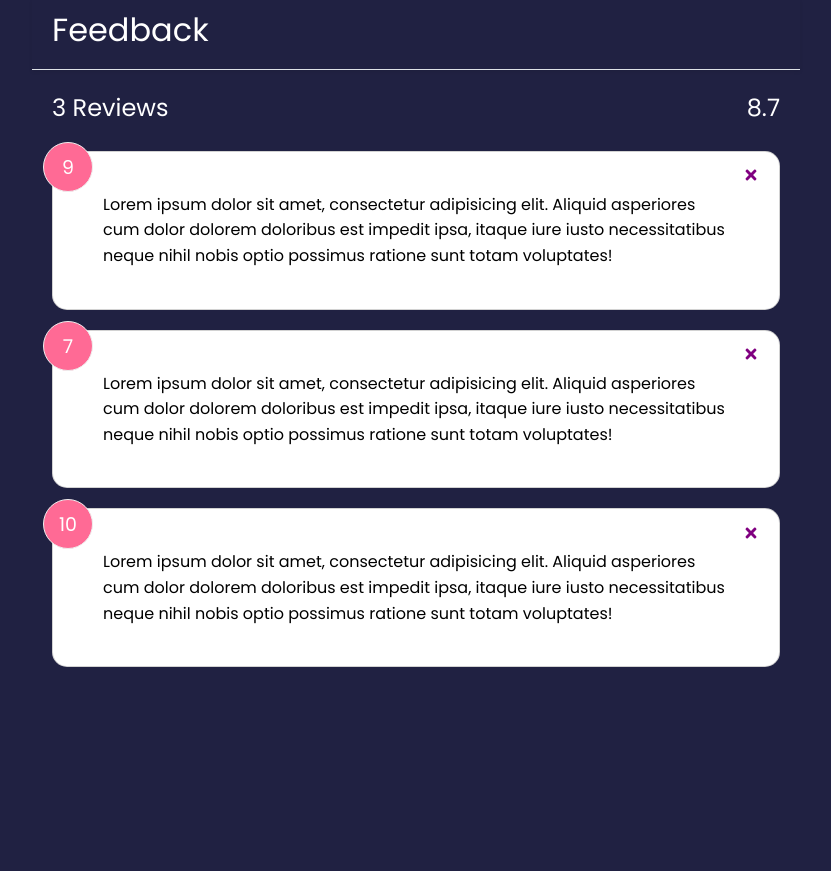
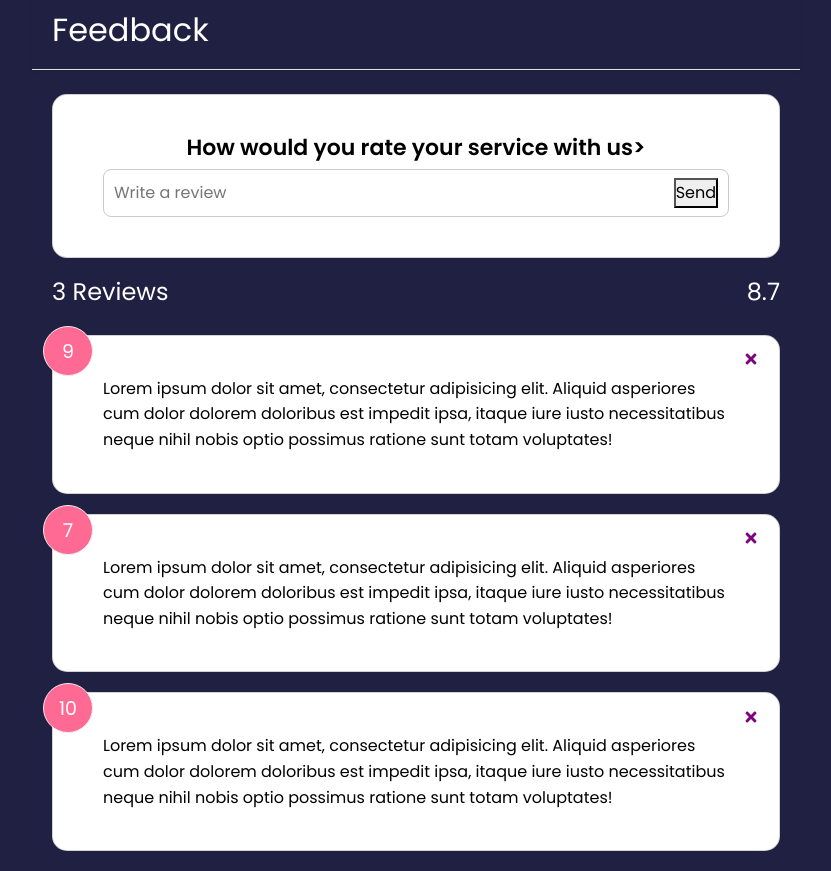
Before and after one commit to letStayFoolish/feedback-app-react, a React (Create React App) app: page / in a window 1280 px wide. Shown: the whole page, without its empty margins (224-1055 px from the left). Before the commit the page ends 800 px from the top, so only its background shows below. Built offline with nearby package versions, Linux system fonts and the light colour scheme.

Commit message:
Form Input State

```diff
--- a/src/App.js
+++ b/src/App.js
@@ -3,6 +3,7 @@
 import FeedbackData from "./data/FeedbackData";
 import FeedbackList from "./components/FeedbackList";
 import FeedbackStats from "./components/FeedbackStats";
+import FeedbackForm from "./components/FeedbackForm";
 function App() {
   const [feedback, setFeedback] = useState(FeedbackData)
   function deleteFeedback(id) {
@@ -14,6 +15,7 @@
     <>
       <Header text='Feedback' />
       <div className='container'>
+        <FeedbackForm />
         <FeedbackStats feedback={feedback} />
         <FeedbackList feedback={feedback} deleteFeedback={deleteFeedback} />
       </div>
--- /dev/null
+++ b/src/components/FeedbackForm.jsx
@@ -0,0 +1,22 @@
+import Card from './shared/Card'
+import {useState} from "react";
+const FeedbackForm = () => {
+  const [text, setText] = useState('')
+  function handleTextChange(e) {
+    setText(e.target.value)
+  }
+  return (
+    <Card>
+      <form>
+        <h2>How would you rate your service with us></h2>
+        {/*@todo - rating select component*/}
+        <div className="input-group">
+          <input onChange={handleTextChange} type="text" value={text} placeholder='Write a review' />
+          <button type='submit'>Send</button>
+        </div>
+      </form>
+    </Card>
+  )
+}
+
+export default FeedbackForm
```
